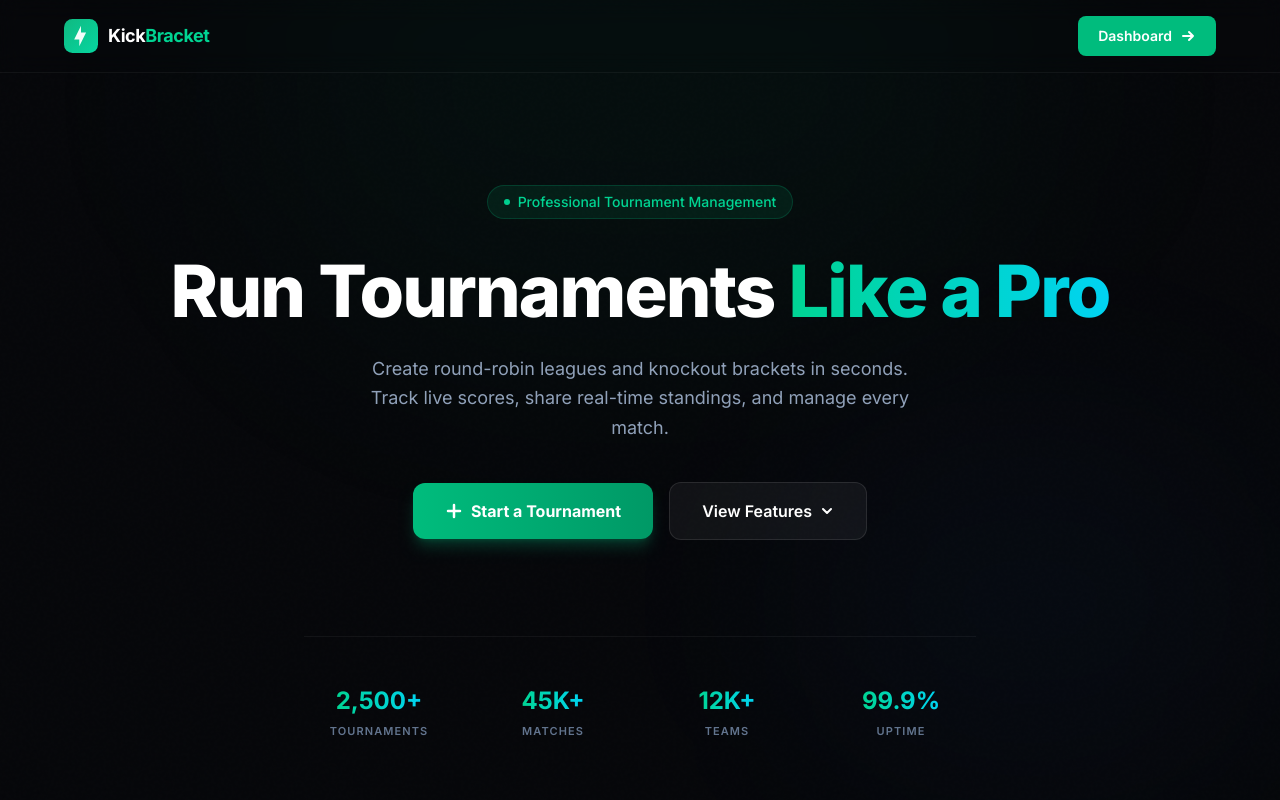
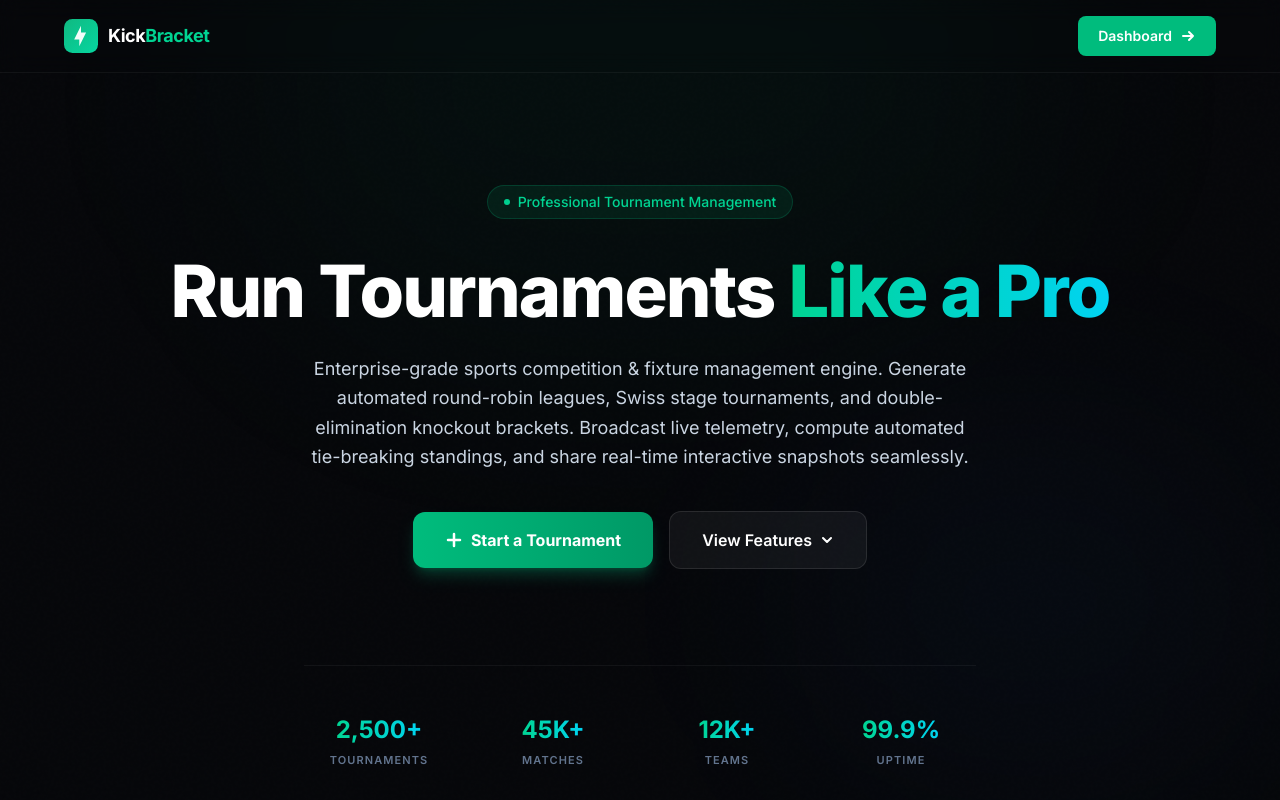
Before and after one commit to Sainath-16/kickbracket-pro, a Next.js app: page / in a window 1280 px wide. Shown: the top 800 px of the page. Built offline with nearby package versions, Linux system fonts and the light colour scheme.

Commit message:
feat: premium UI overhaul, animated SVG icon library, enterprise description, fix View Results modal redirect

```diff
--- a/app/layout.tsx
+++ b/app/layout.tsx
@@ -5,9 +5,9 @@ import "./globals.css";
 const inter = Inter({ subsets: ["latin"], display: "swap" });
 
 export const metadata: Metadata = {
-  title: "KickBracket Pro — Tournament Management",
+  title: "KickBracket Pro — Enterprise Tournament Management Platform",
   description:
-    "Professional football tournament management platform. Create brackets, manage fixtures, track live scores, and share real-time standings.",
+    "Enterprise-grade sports competition & fixture management platform. Instantaneous fixture generation for round-robin leagues, Swiss stage tournaments, and double-elimination knockout brackets with live score telemetry.",
 };
 
 export default function RootLayout({
--- a/app/page.tsx
+++ b/app/page.tsx
@@ -7,11 +7,11 @@ import {
   ShareIcon, LiveIcon, SimpleIcon, PlusIcon, ArrowRightIcon,
 } from "./components/icons";
 
-const fadeUp = {
+const fadeUp: any = {
   hidden: { opacity: 0, y: 20 },
   visible: (i: number) => ({
     opacity: 1, y: 0,
-    transition: { delay: i * 0.1, duration: 0.5, ease: [0.25, 0.46, 0.45, 0.94] },
+    transition: { delay: i * 0.1, duration: 0.5, ease: "easeOut" },
   }),
 };
 
@@ -78,10 +78,9 @@ export default function LandingPage() {
 
         <motion.p
           variants={fadeUp} initial="hidden" animate="visible" custom={2}
-          className="text-lg text-slate-400 max-w-xl leading-relaxed mb-10"
+          className="text-lg text-slate-300 max-w-2xl leading-relaxed mb-10 font-normal"
         >
-          Create round-robin leagues and knockout brackets in seconds.
-          Track live scores, share real-time standings, and manage every match.
+          Enterprise-grade sports competition & fixture management engine. Generate automated round-robin leagues, Swiss stage tournaments, and double-elimination knockout brackets. Broadcast live telemetry, compute automated tie-breaking standings, and share real-time interactive snapshots seamlessly.
         </motion.p>
 
         <motion.div
--- a/app/tournament/[id]/page.tsx
+++ b/app/tournament/[id]/page.tsx
@@ -4,7 +4,7 @@ import { useEffect, useState, useMemo, useCallback } from "react";
 import { useParams } from "next/navigation";
 import Link from "next/link";
 import { motion, AnimatePresence } from "framer-motion";
-import { LogoIcon, TrophyIcon, ShareLinkIcon } from "../../components/icons";
+import { LogoIcon, TrophyIcon, ShareLinkIcon, EmptyStateIcon } from "../../components/icons";
 
 /* ── Types ── */
 type Team = { id: string; name: string; shortCode: string };
@@ -133,7 +133,7 @@ function ConfettiParticle({ index }: { index: number }) {
 }
 
 /* ── Winner Modal ── */
-function WinnerModal({ winnerName, onClose }: { winnerName: string; onClose: () => void }) {
+function WinnerModal({ winnerName, onClose, onViewResults }: { winnerName: string; onClose: () => void; onViewResults: () => void }) {
   return (
     <motion.div initial={{ opacity: 0 }} animate={{ opacity: 1 }} exit={{ opacity: 0 }} className="fixed inset-0 z-50 flex items-center justify-center bg-black/70 backdrop-blur-sm" onClick={onClose}>
       <div className="absolute inset-0 overflow-hidden pointer-events-none">{Array.from({ length: 80 }).map((_, i) => <ConfettiParticle key={i} index={i} />)}</div>
@@ -142,7 +142,7 @@ function WinnerModal({ winnerName, onClose }: { winnerName: string; onClose: ()
         <motion.h2 initial={{ opacity: 0, y: 10 }} animate={{ opacity: 1, y: 0 }} transition={{ delay: 0.5 }} className="text-sm font-bold text-emerald-400 uppercase tracking-widest mb-2">Tournament Champion</motion.h2>
         <motion.h1 initial={{ opacity: 0, y: 10 }} animate={{ opacity: 1, y: 0 }} transition={{ delay: 0.7 }} className="text-3xl font-extrabold text-white mb-6">{winnerName}</motion.h1>
         <motion.div initial={{ opacity: 0 }} animate={{ opacity: 1 }} transition={{ delay: 1 }}>
-          <button onClick={onClose} className="px-6 py-2.5 rounded-lg bg-slate-700 hover:bg-slate-600 text-white font-semibold transition-colors">View Results</button>
+          <button onClick={onViewResults} className="px-6 py-2.5 rounded-lg bg-emerald-500 hover:bg-emerald-400 text-white font-semibold transition-colors shadow-lg shadow-emerald-500/20">View Results</button>
         </motion.div>
       </motion.div>
     </motion.div>
@@ -330,7 +330,7 @@ export default function TournamentPublicPage() {
 
   if (notFound) return (
     <div className="min-h-screen flex flex-col items-center justify-center gap-4">
-      <EmptyTournamentIcon /><h1 className="text-2xl font-bold text-white">Tournament Not Found</h1>
+      <EmptyStateIcon /><h1 className="text-2xl font-bold text-white">Tournament Not Found</h1>
       <p className="text-slate-400">This tournament may have been deleted.</p>
       <Link href="/" className="mt-4 px-6 py-2 bg-emerald-600 text-white rounded-lg font-semibold hover:bg-emerald-500 transition-colors">Go Home</Link>
     </div>
@@ -341,7 +341,7 @@ export default function TournamentPublicPage() {
   return (
     <>
       {/* Modals */}
-      <AnimatePresence>{showWinner && <WinnerModal winnerName={winnerName} onClose={() => setShowWinner(false)} />}</AnimatePresence>
+      <AnimatePresence>{showWinner && <WinnerModal winnerName={winnerName} onClose={() => setShowWinner(false)} onViewResults={() => { setShowWinner(false); setTab(isLeagueFormat(tournament.format) ? "standings" : "bracket"); }} />}</AnimatePresence>
       <AnimatePresence>{scoringMatchData && <ScoreModal homeName={scoringMatchData.homeName} awayName={scoringMatchData.awayName} onSave={(h, a) => finishMatch(scoringMatchData.match.id, h, a)} onCancel={() => setScoringMatch(null)} />}</AnimatePresence>
       <AnimatePresence>{toast && <MatchWinToast message={toast} onDone={() => setToast(null)} />}</AnimatePresence>
 
```
Also changed, not shown: 1 other file (tests, documents, lock files or other folders).
